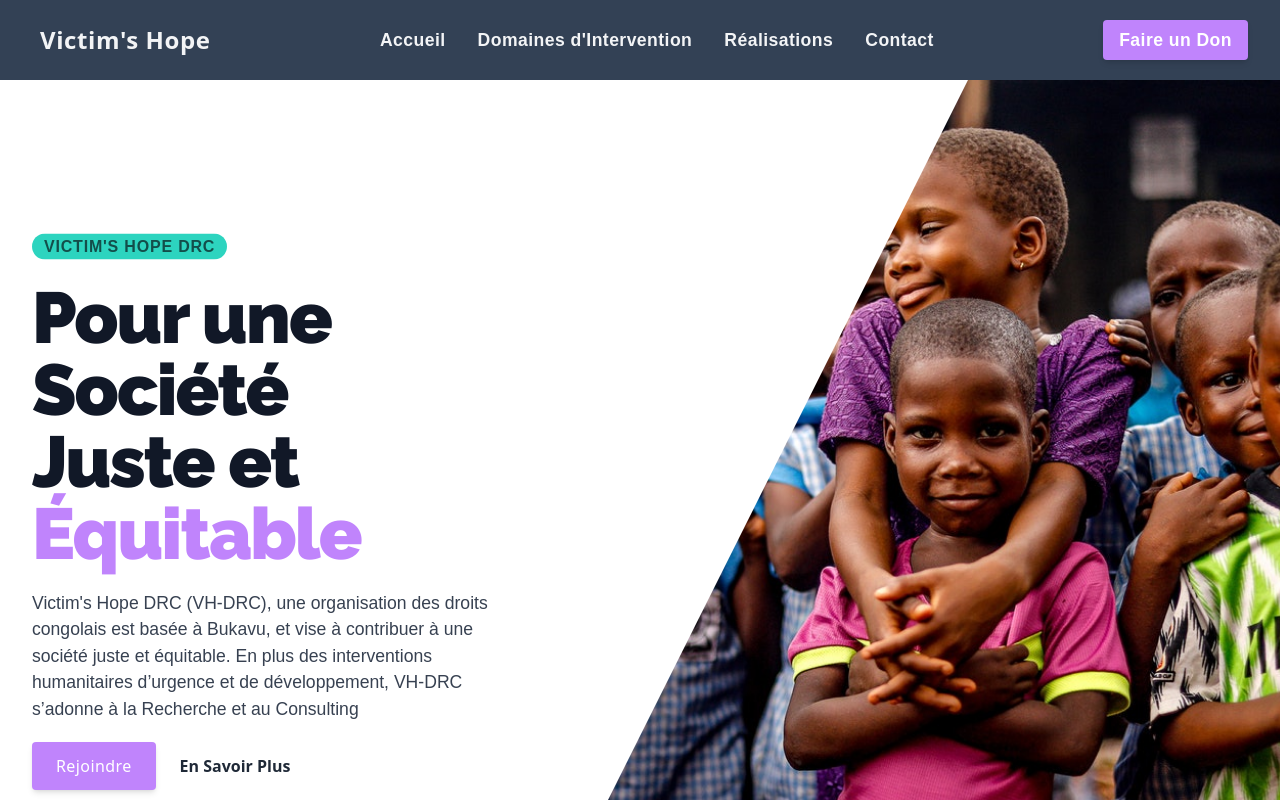
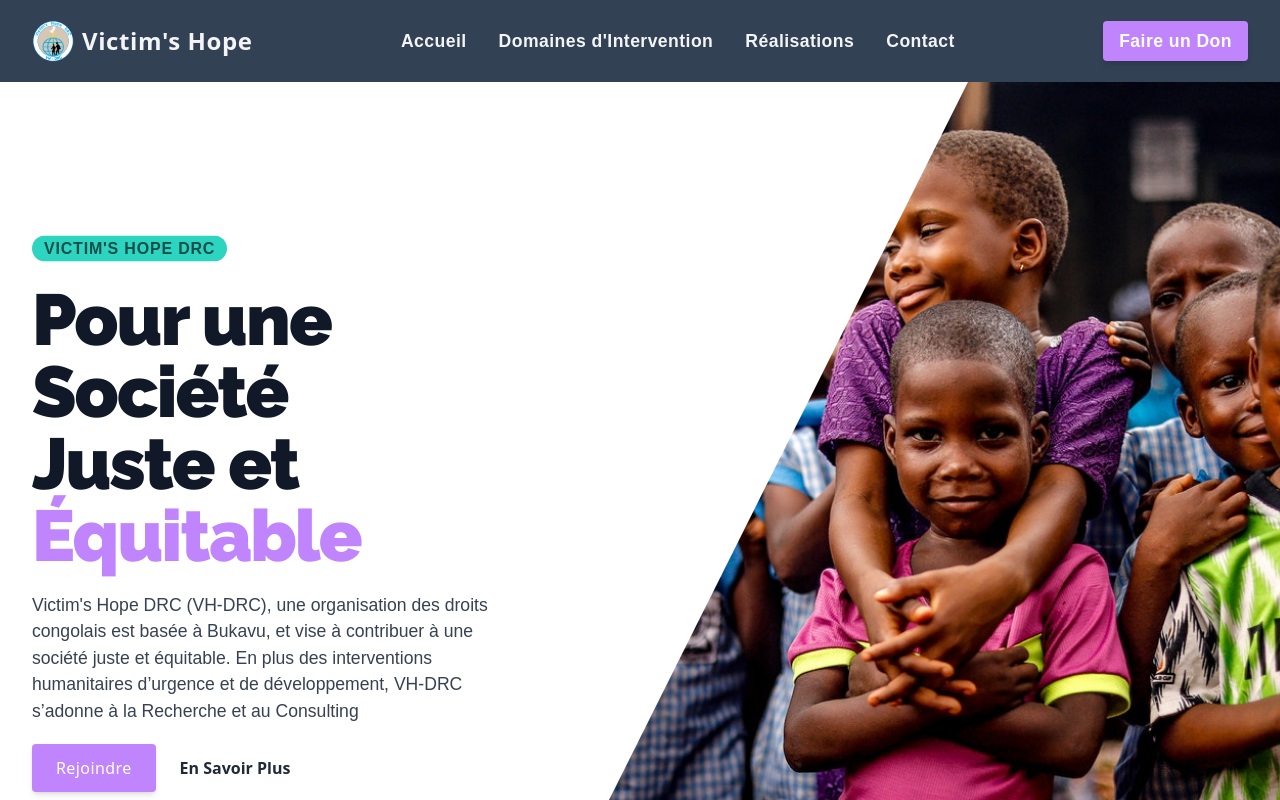
Before and after one commit to josumung999/victimshopedrc, a Next.js app: page / in a window 1280 px wide. Shown: the top 800 px of the page. Built offline with nearby package versions, Linux system fonts and the light colour scheme; a web font is replaced by a local one.

Commit message:
Added logo to the navbar

```diff
--- a/components/Navbar.jsx
+++ b/components/Navbar.jsx
@@ -1,5 +1,6 @@
 import { faBars, faGift, faGlobe } from "@fortawesome/free-solid-svg-icons";
 import { FontAwesomeIcon } from "@fortawesome/react-fontawesome";
+import Image from "next/image";
 import Link from "next/link";
 import { useState } from "react"
 
@@ -15,6 +16,7 @@ const Navbar = () => {
               title="Company"
               className="inline-flex items-center"
             >
+              <Image src="/logo.png" width="42" height="42" alt="Victim's Hope Logo" />
               <span className="ml-2 text-1xl font-bold tracking-wide text-gray-100">
                 Victim's Hope
               </span>
```
